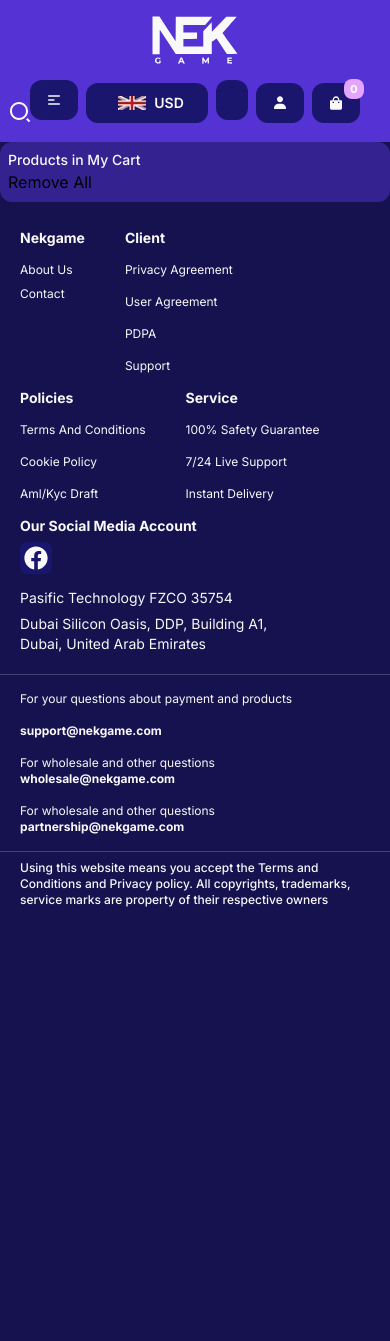
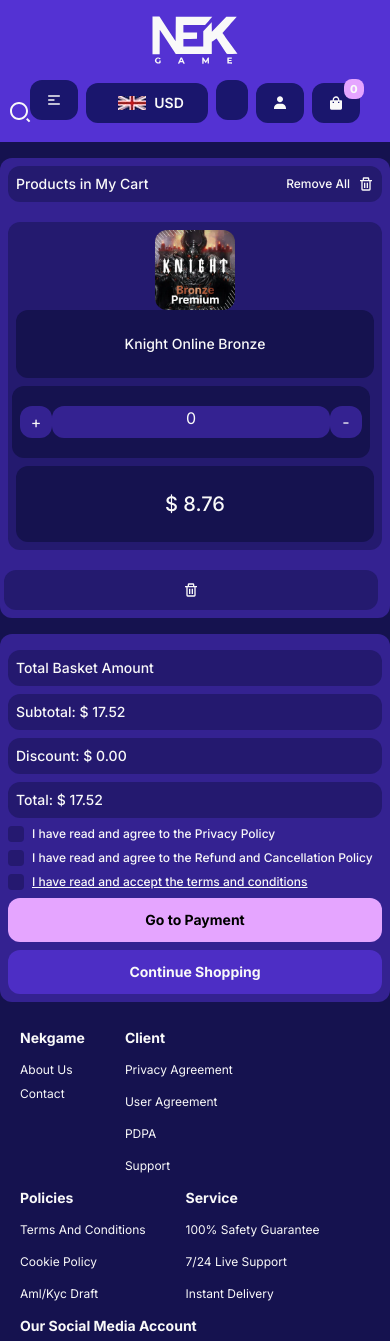
Before and after one commit to Brcnerden/nekgame, a Next.js app: page /detail in a window 390 px wide. Shown: the top 1341 px of the page. Before the commit the page ends 916 px from the top, so only its background shows below. Built offline with nearby package versions, Linux system fonts and the light colour scheme.

Commit message:
detail responsive start

```diff
--- a/src/icons/index.js
+++ b/src/icons/index.js
@@ -12,6 +12,7 @@
 import ArrowLeft from "./svgs/arrowLeft.svg";
 import ArrowRight from "./svgs/arrowRight.svg";
 import User from "./svgs/user.svg";
+import Garbage from "./svgs/garbage.svg";
 
 const createIcons = (map) => map;
 
@@ -30,6 +31,7 @@
   ArrowLeft,
   ArrowRight,
   User,
+  Garbage,
 });
 
 export default Icons;
--- a/src/pages/detail.js
+++ b/src/pages/detail.js
@@ -1,13 +1,148 @@
+import Icons from "@/icons";
+import Image from "next/image";
+import { useState } from "react";
+
 export default function DetailPage() {
+  const [count, setCount] = useState(0);
+
+  const increase_click = () => setCount(count + 1);
+
+  const decrease_click = () => {
+    if (count === 0) {
+      count === 0;
+    } else {
+      setCount(count - 1);
+    }
+  };
+
   return (
-    <div>
-      <div className="w-full h-auto py-2 px-2 bg-blue300-50 rounded-xl">
-        <div className="text-sm font-medium text-white">
-          Products in My Cart
+    <div className="max-w-[940px] w-full h-auto flex max-md:flex-col max-md:items-center mx-auto ">
+      <div className=" bg-blue300-50  text-white w-full h-full mt-4 mx-2 p-2 rounded-xl">
+        {/* //başlangıc */}
+        <div className="w-full h-auto flex justify-between p-2 rounded-xl bg-blue600-50">
+          <div className="text-sm font-medium text-white">
+            Products in My Cart
+          </div>
+          <div className="flex items-center">
+            <div className="text-xs font-medium mr-2">Remove All</div>
+            <Icons.Garbage />
+          </div>
         </div>
-        <div>Remove All</div>
+        {/* bıtıs */}
+        {/* 2 satır */}
+        <div className="flex  max-md:flex-col-reverse items-center">
+          <div className=" bg-blue600-50 flex items-center max-md:w-full justify-center mt-5  mr-2 rounded-xl w-10 h-10">
+            <Icons.Garbage />
+          </div>
+          {/* Garbage bitis */}
+          <div className="mt-5 bg-blue600-50   flex items-center rounded-xl h-auto w-full">
+            <div className="w-full h-auto max-md:flex-col   py-2 px-2 flex items-center">
+              <Image
+                src="/assest/images/BronzePremium.webp"
+                width={80}
+                height={80}
+                className="rounded-xl"
+              />
+
+              <div className=" flex-1 max-md:w-full max-md:mb-2 h-full  max-md:px-2 py-6 px-2 flex    justify-center bg-blue600 rounded-xl items-center">
+                <div className="text-sm   xl:text-lg lg:text-lg overflow-hidden font-medium">
+                  Knight Online Bronze
+                </div>
+              </div>
+              <div className="flex  max-md:w-full max-md:mb-2 h-full items-center py-5 px-2 mr-2 bg-blue600 rounded-xl ">
+                <button
+                  className="w-8 h-8  text-center shrink-0 bg-blue300-50 rounded-xl"
+                  onClick={increase_click}
+                >
+                  +
+                </button>
+                <div className="bg-blue300-50 flex justify-center px-3  rounded-xl w-full h-8  text-center">
+                  {count}
+                </div>
+                <button
+                  className="w-8 h-8 text-center shrink-0 bg-blue300-50 rounded-xl"
+                  onClick={decrease_click}
+                >
+                  -
+                </button>
+              </div>
+              <div className=" h-full max-md:w-full max-md:px-2 py-6 px-2 flex items-center justify-center bg-blue600 rounded-xl">
+                <p className="text-xl font-medium text-white">$ 8.76</p>
+              </div>
+            </div>
+          </div>
+        </div>
       </div>
-      <div></div>
+      <div className="max-md:w-full ">
+        <div className="sticky top-2   lg:w-[350px] w-full h-auto py-2 px-2  mt-4  bg-blue300-50 rounded-xl">
+          <div className="w-full h-auto py-2 px-2 mt-2 bg-blue600-50 rounded-xl">
+            <h1 className="text-sm font-medium text-white">
+              Total Basket Amount
+            </h1>
+          </div>
+          <div className="w-full h-auto py-2 px-2 mt-2 bg-blue600-50 rounded-xl">
+            <h1 className="text-sm font-medium text-white">
+              Subtotal: $ 17.52
+            </h1>
+          </div>
+          <div className="w-full h-auto py-2 px-2 mt-2 bg-blue600-50 rounded-xl">
+            <h1 className="text-sm font-medium text-white">Discount: $ 0.00</h1>
+          </div>
+          <div className="w-full h-auto py-2 px-2 mt-2 bg-blue600-50 rounded-xl">
+            <h1 className="text-sm font-medium text-white">Total: $ 17.52</h1>
+          </div>
+          <div>
+            <label className="w-full h-auto flex gap-2 mt-2">
+              <div className="w-4 h-4 flex items-center justify-center relative">
+                <input
+                  type="checkbox"
+                  className="w-full h-full appearance-none py-2 px-2 text-sm text-white font-medium bg-blue600-50 rounded outline-none peer cursor-pointer"
+                />
+                <div className="hidden peer-checked:block w-2 h-2 bg-white rounded-sm absolute top-1 left-1 transition-all ease-inout duration-200"></div>
+              </div>
+              <span className="text-xs font-medium text-white">
+                I have read and agree to the Privacy Policy
+              </span>
+            </label>
+          </div>
+          <div>
+            <label className="w-full h-auto flex gap-2 mt-2">
+              <div className="w-4 h-4 flex items-center justify-center relative">
+                <input
+                  type="checkbox"
+                  className="w-full h-full appearance-none py-2 px-2 text-sm text-white font-medium bg-blue600-50 rounded outline-none peer cursor-pointer"
+                />
+                <div className="hidden peer-checked:block w-2 h-2 bg-white rounded-sm absolute top-1 left-1 transition-all ease-inout duration-200"></div>
+              </div>
+              <span className="text-xs font-medium text-white">
+                I have read and agree to the Refund and Cancellation Policy
+              </span>
+            </label>
+          </div>
+          <div>
+            <label className="w-full h-auto flex gap-2 mt-2">
+              <div className="w-4 h-4 flex items-center justify-center relative">
+                <input
+                  type="checkbox"
+                  className="w-full h-full appearance-none py-2 px-2 text-sm text-white font-medium bg-blue600-50 rounded outline-none peer cursor-pointer"
+                />
+                <div className="hidden peer-checked:block w-2 h-2 bg-white rounded-sm absolute top-1 left-1 transition-all ease-inout duration-200"></div>
+              </div>
+              <span className="text-xs font-medium text-white underline cursor-pointer">
+                I have read and accept the terms and conditions
+              </span>
+            </label>
+          </div>
+          <button className="w-full h-auto py-3 px-2 flex items-center justify-center bg-purple100 rounded-xl mt-2">
+            <span className="text-sm font-bold text-black">Go to Payment</span>
+          </button>
+          <button className="w-full h-auto py-3 px-2 flex items-center justify-center bg-blue300-80 rounded-xl mt-2">
+            <span className="text-sm font-bold text-white">
+              Continue Shopping
+            </span>
+          </button>
+        </div>
+      </div>
     </div>
   );
 }
--- a/tailwind.config.js
+++ b/tailwind.config.js
@@ -30,6 +30,7 @@
         "black600-60": "rgba(0, 0, 0, .6)",
         "blue600-50": "rgba(21,18,79,.5)",
         "blue300-50": "rgba(84, 50, 211, .5)",
+        "blue300-80": "rgba(84, 50, 211, .8)",
       },
     },
   },
```
Also changed, not shown: public/assest/images/BronzePremium.webp (added), src/icons/svgs/garbage.svg (added).
